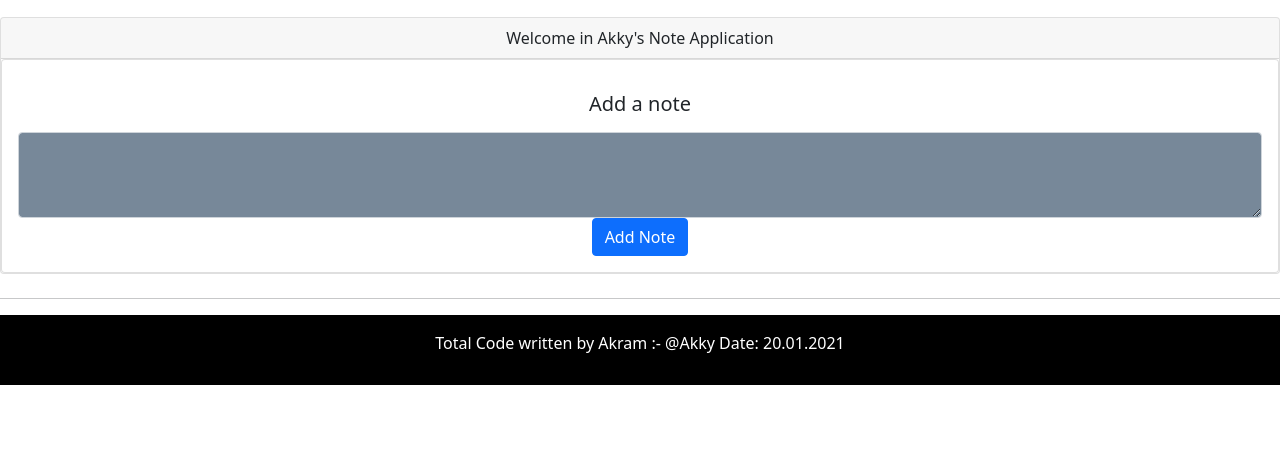
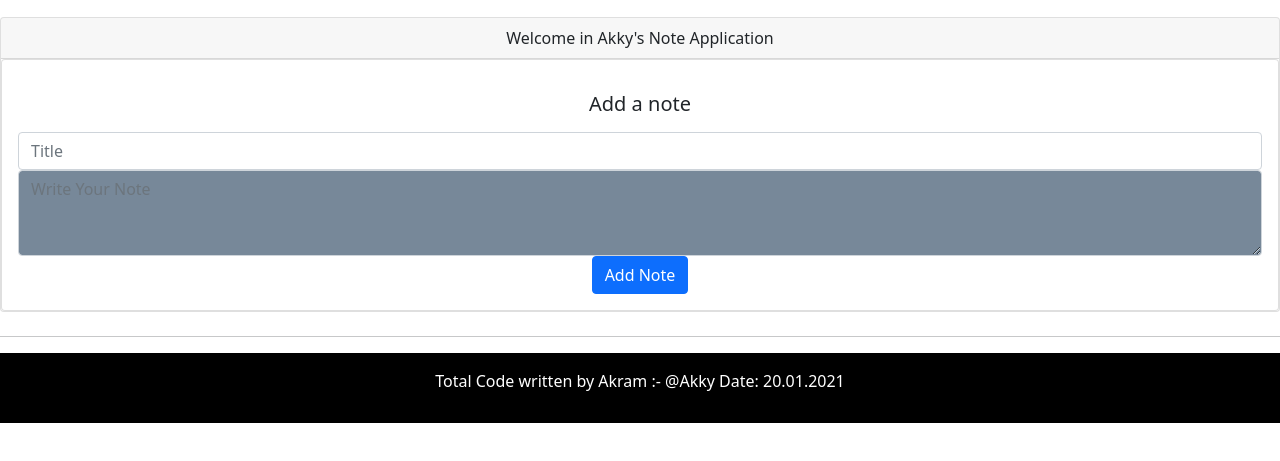
Before and after one commit to akram3598786/Note-Application, a plain HTML site: page Notes web application/index.html in a window 1280 px wide. Shown: the part 63-524 px from the top of the page. Drawn offline with nearby package versions, Linux system fonts and the light colour scheme.

Commit message:
Update index.html

```diff
--- a/Notes web application/index.html
+++ b/Notes web application/index.html
@@ -64,7 +64,11 @@
       <div class="card-body">
         <h5 class="card-title my-3">Add a note</h5>
         <div class="form-group">
-          <textarea  class="form-control " id="note_text" rows="3"></textarea>
+          <input  class="form-control " id="note_title" rows="3" placeholder="Title"></input>
+        </div>
+
+        <div class="form-group">
+          <textarea  class="form-control " id="note_text" rows="3" placeholder="Write Your Note"></textarea>
         </div>
         <button class="btn btn-primary" id="addnote_btn">Add Note</button>
       </div>
```
